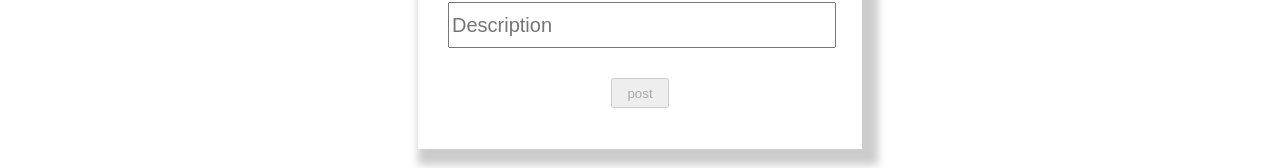
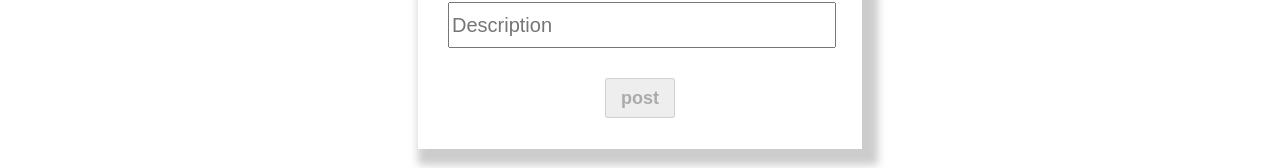
Before and after one commit to saikiran-vennam/instaclone-client, a React (Create React App) app: page /posting in a window 1280 px wide. Shown: the part 299-467 px from the top of the page. Built offline with nearby package versions, Linux system fonts and the light colour scheme.

Commit message:
Update posting.css

```diff
--- a/src/posting/posting.css
+++ b/src/posting/posting.css
@@ -65,16 +65,20 @@ input[type="file"]::-webkit-file-upload-button {
 }
 
 .adding {
-    width: 15%;
-    height: 30px;
+    width: 18%;
+    height: 40px;
     margin-top: 30px;
+    font-size: 18px;
+    font-weight: 550;
 }
 .adding:enabled {
-    width: 15%;
+    width: 18%;
     height: 40px;
     margin-top: 30px;
     background-color: rgb(62, 244, 195);
     border: none;
     border-radius: 5px;
     cursor: pointer;
+    font-size: 18px;
+    font-weight:550;
 }
```
